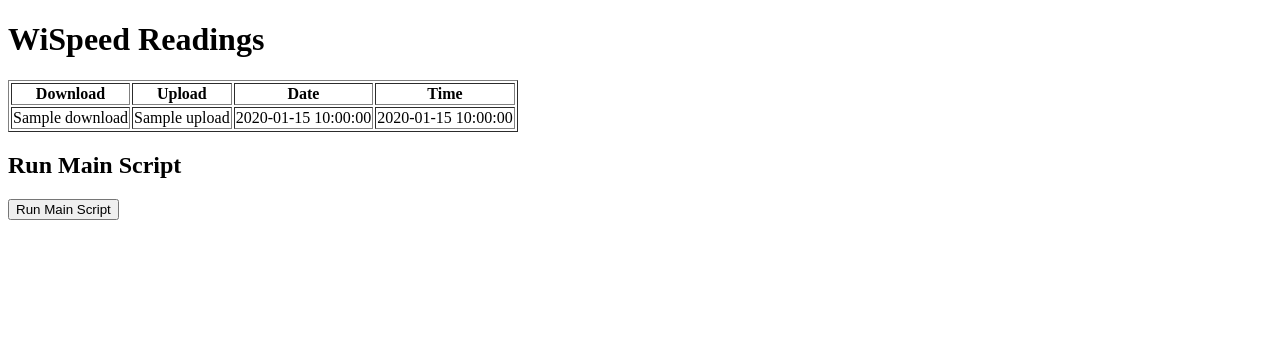
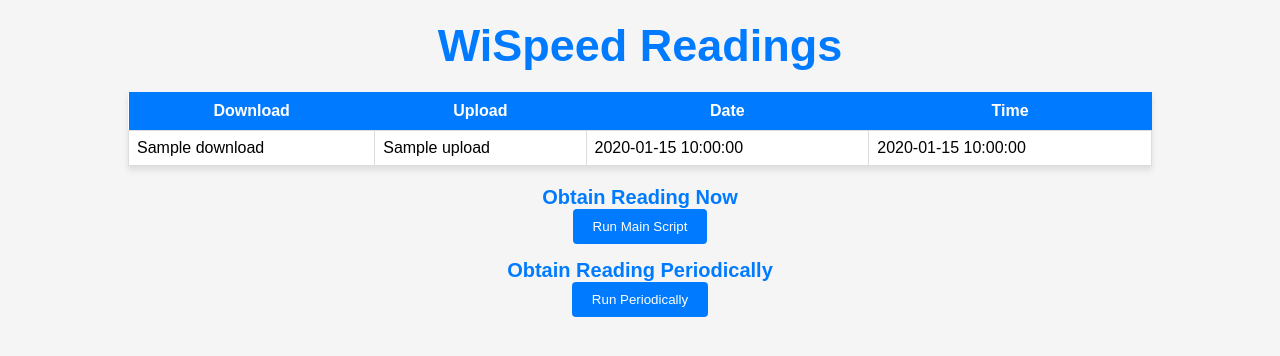
Before and after one commit to diegopimi/Wispeed, a Flask app: page / in a window 1280 px wide. Shown: the top 356 px of the page. Run offline with Flask 3, Linux system fonts and the light colour scheme; a database or web service that is not in the repository returns one stand-in record (values such as "Sample title"); some libraries are stand-ins or nearby versions.

Commit message:
Added periodic functionality. This will need to be interfaced to include proper inputs sfrom the user.

```diff
--- a/app.py
+++ b/app.py
@@ -20,5 +20,14 @@ def run_main():
         print("Error running main.py:", e)
     return redirect(url_for('index'))
 
+@app.route('/run_periodical', methods=['POST'])
+def run_periodical():
+    try:
+        from functionalities import periodic_reading
+        periodic_reading(2, 4)  # Call the periodic_reading function directly
+    except subprocess.CalledProcessError as e:
+        print("Error running periodic_reading.py:", e)
+    return redirect(url_for('index'))
+
 if __name__ == '__main__':
     app.run(debug=True)
--- a/templates/index.html
+++ b/templates/index.html
@@ -2,11 +2,12 @@
 <!DOCTYPE html>
 <html>
 <head>
+    <link rel="stylesheet" type="text/css" href="{{ url_for('static', filename='styles.css') }}">
     <title>WiSpeed</title>
 </head>
 <body>
-    <h1>WiSpeed Readings</h1>
-    <table border="1">
+    <h1 class="headers">WiSpeed Readings</h1>
+    <table>
         <thead>
             <tr>
                 <th>Download</th>
@@ -26,9 +27,13 @@
             {% endfor %}
         </tbody>
     </table>
-    <h2>Run Main Script</h2>
+    <h2 class="subheaders">Obtain Reading Now</h2>
     <form action="{{ url_for('run_main') }}" method="post">
-        <button type="submit">Run Main Script</button>
+        <button type="submit" class="button">Run Main Script</button>
+    </form>
+    <h2 class="subheaders">Obtain Reading Periodically</h2>
+    <form action="{{ url_for('run_periodical') }}" method="post">
+        <button type="submit" class="button">Run Periodically</button>
     </form>
 </body>
 </html>
```
Also changed, not shown: functionalities.py (+10 -2 lines).
